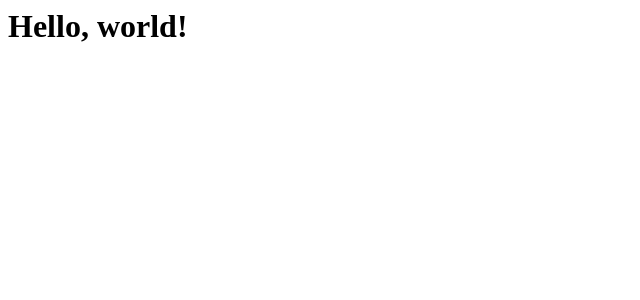
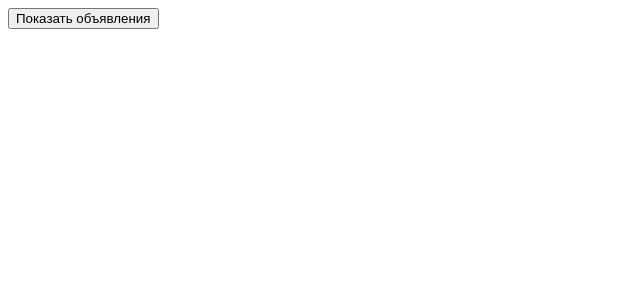
Before and after one commit to voronozavr/meta-realt, a React app: page / in a window 1280 px wide. Shown: the top 300 px of the page, without its empty margins (0-640 px from the left). Built offline with nearby package versions, Linux system fonts and the light colour scheme.

Commit message:
added functionality to show ads from server

```diff
--- a/package.json
+++ b/package.json
@@ -6,6 +6,7 @@
   "license": "MIT",
   "private": false,
   "dependencies": {
+    "axios": "^0.18.0",
     "react": "^16.7.0",
     "react-dom": "^16.7.0",
     "react-redux": "^6.0.0",
--- /dev/null
+++ b/src/components/Ads.js
@@ -0,0 +1,11 @@
+import React from 'react';
+
+const Ads = ({address, price, rooms, square}) => {
+    return <div>
+        <h3> {rooms} комн. / {square} м^2 </h3>
+        <p> {address} </p>
+        <p> {price}р. </p>
+    </div>
+};
+
+export default Ads;
--- /dev/null
+++ b/src/components/App.js
@@ -0,0 +1,56 @@
+import React from 'react';
+import axios from 'axios';
+import {connect} from 'react-redux';
+
+import Ads from './Ads';
+
+class App extends React.Component {
+
+    constructor(props) {
+        super(props);
+        this.state = {
+            ads: []
+        };
+    }
+
+    fetchAds() {
+        axios.get('http://localhost:3333/ads/').then(
+            response => {
+                this.setState({
+                    ads: response.data
+                });
+            }
+        );
+    }
+
+    showAllAds() {
+        return this.state.ads.map((ads, key) => {
+            return (
+                <Ads
+                    key = {key}
+                    address = {ads.address}
+                    price = {ads.price}
+                    rooms = {ads.rooms}
+                    square = {ads.square}
+                />
+            );
+        });
+    }
+
+    render () {
+        return (
+            <div>
+                <button onClick={this.fetchAds.bind(this)}>Показать объявления</button>
+                { this.showAllAds() }
+            </div>
+        );
+    }
+}
+
+const state = props => {
+    return {
+      ...props,
+    };
+  };
+
+export default connect(state)(App);
--- a/src/index.jsx
+++ b/src/index.jsx
@@ -1,9 +1,15 @@
 import React from 'react';
 import ReactDOM from 'react-dom';
+import {Provider} from 'react-redux';
+
+import App from './components/App';
+import store from './store';
 
 import './index.html';
 
 ReactDOM.render(
-    <h1>Hello, world!</h1>,
+    <Provider store = {store}>
+        <App/>
+    </Provider>,
     document.getElementById('root')
 );
--- /dev/null
+++ b/src/reducers/AdsReducer.js
@@ -0,0 +1,3 @@
+export default function () {
+    return [];
+}
--- /dev/null
+++ b/src/reducers/Reducers.js
@@ -0,0 +1,8 @@
+import {combineReducers} from 'redux';
+import AdsReducer from './AdsReducer';
+
+const reducers = combineReducers ({
+    ads: AdsReducer
+});
+
+export default reducers;
--- /dev/null
+++ b/src/store.js
@@ -0,0 +1,6 @@
+import {createStore} from 'redux';
+import Reducers from './reducers/Reducers';
+
+const store = createStore(Reducers);
+
+export default store;
```
Also changed, not shown: 1 other file (tests, documents, lock files or other folders).
